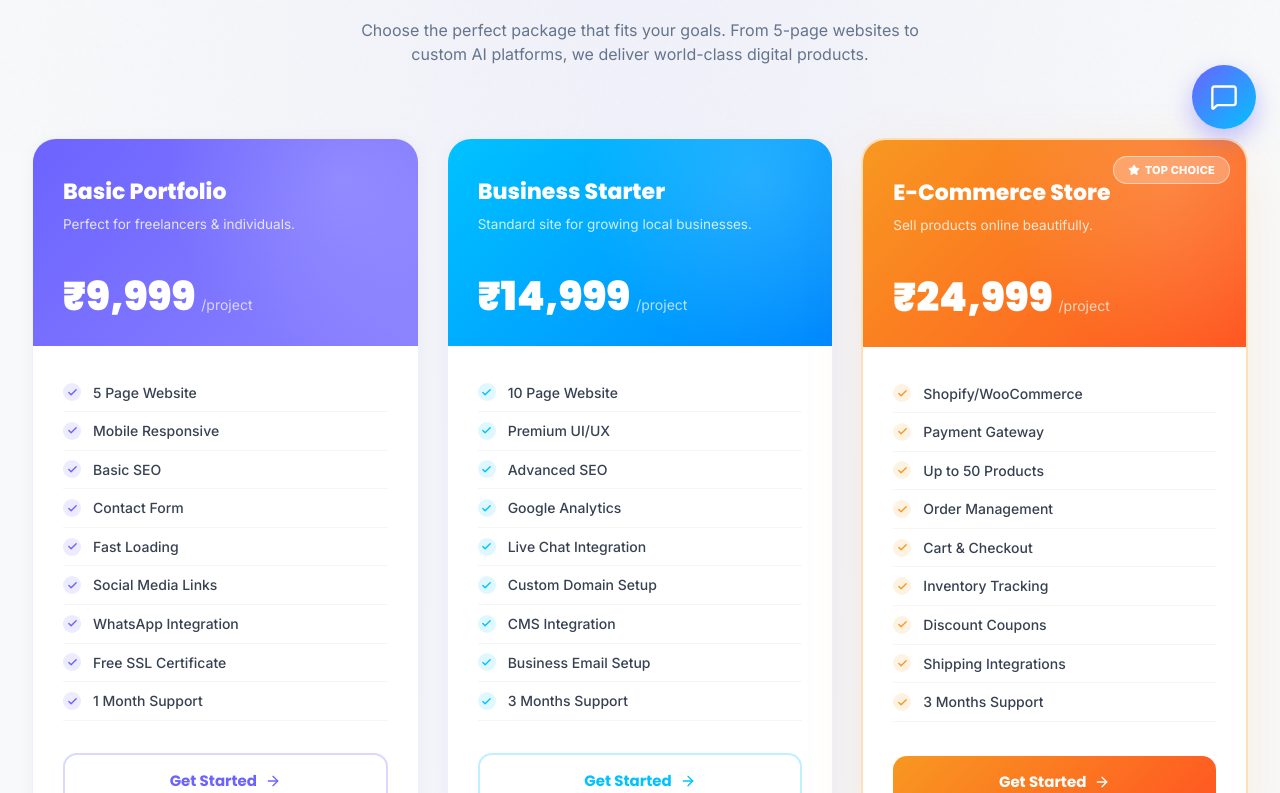
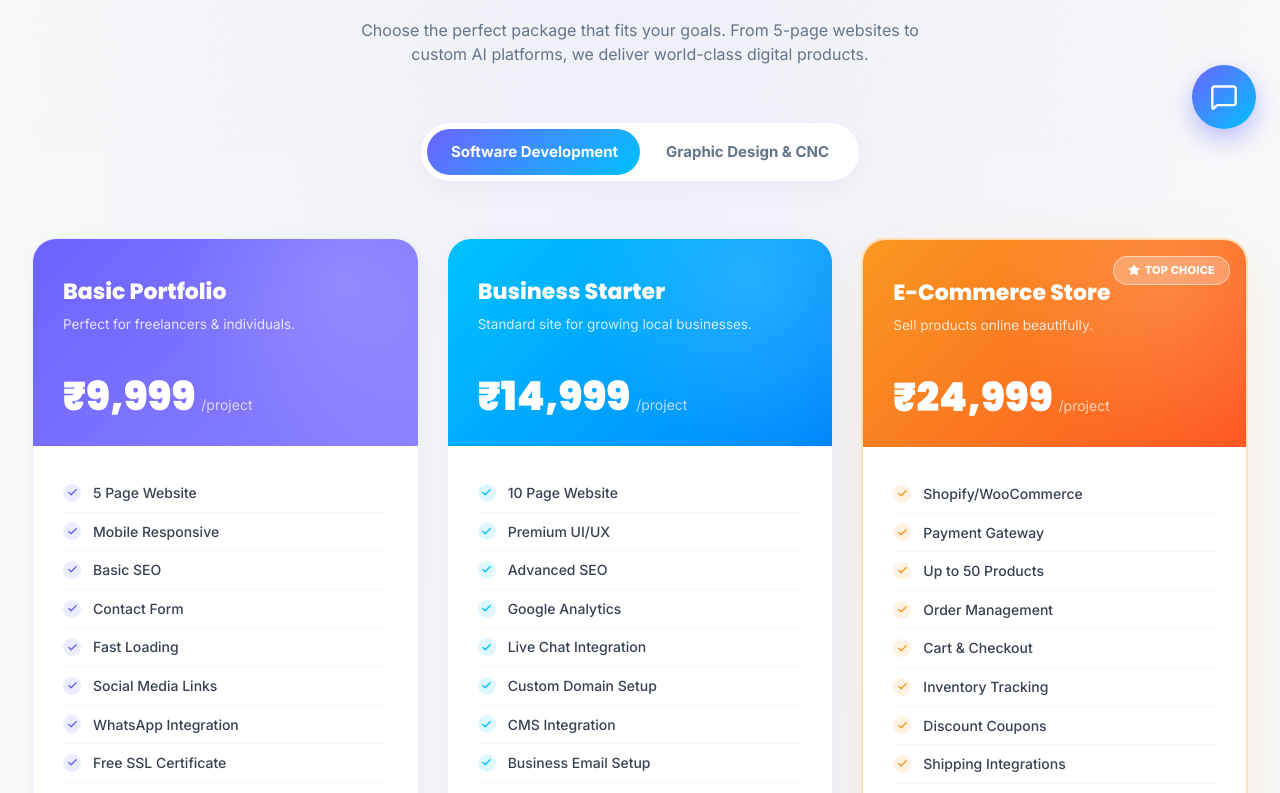
Before and after one commit to priyanshuvishwakarma273403/Webnex-Agency, a Next.js app: page /pricing in a window 1280 px wide. Shown: the part 647-1440 px from the top of the page. Built offline with nearby package versions, Linux system fonts and the light colour scheme.

Commit message:
feat: implement PricingSection component with service plans and inquiry form

```diff
--- a/src/sections/PricingSection.js
+++ b/src/sections/PricingSection.js
@@ -43,9 +43,37 @@ const plans = [
   },
 ];
 
+const designPlans = [
+  {
+    name: 'Branding & Basics', price: 'Starts ₹499', period: '', desc: 'Essential brand identity graphics.', gradient: 'linear-gradient(135deg,#FF6B9D,#E74C3C)', color: '#FF6B9D', popular: true,
+    features: [{ text: 'Logo Design: ₹999', ok: true }, { text: 'Premium Logo: ₹2,499', ok: true }, { text: 'Visiting Card: ₹499', ok: true }, { text: 'Letterhead Design: ₹499', ok: true }, { text: 'Resume / CV Design: ₹499', ok: true }, { text: 'Vector Tracing: ₹499', ok: true }, { text: 'Brand Identity Kit: ₹4,999', ok: true }]
+  },
+  {
+    name: 'Marketing & Social', price: 'Starts ₹299', period: '', desc: 'Engage your audience visually.', gradient: 'linear-gradient(135deg,#00C2FF,#0088FF)', color: '#00C2FF', popular: false,
+    features: [{ text: 'Social Media Post: ₹299/post', ok: true }, { text: 'Flyer / Pamphlet: ₹799', ok: true }, { text: 'Poster Design: ₹799', ok: true }, { text: 'Banner / Flex: ₹999', ok: true }, { text: 'Menu Card Design: ₹999', ok: true }, { text: 'Mockup Design: ₹799', ok: true }, { text: 'T-Shirt Design: ₹799', ok: true }]
+  },
+  {
+    name: 'Premium Print & Pack', price: 'Starts ₹799', period: '', desc: 'High-end print deliverables.', gradient: 'linear-gradient(135deg,#F89820,#FF5722)', color: '#F89820', popular: false,
+    features: [{ text: 'Brochure Design: ₹1,499', ok: true }, { text: 'Packaging Design: ₹1,999', ok: true }, { text: 'Book Cover Design: ₹999', ok: true }, { text: 'Invitation Card: ₹799', ok: true }, { text: 'Wedding Card: ₹1,499', ok: true }]
+  },
+  {
+    name: 'CNC Jali & Patterns', price: 'Starts ₹1,499', period: '', desc: 'Bespoke architectural CNC.', gradient: 'linear-gradient(135deg,#9B59B6,#8E44AD)', color: '#9B59B6', popular: true,
+    features: [{ text: 'Custom CNC Jali: ₹1,499', ok: true }, { text: 'Laser Cut Jali: ₹1,999', ok: true }, { text: 'Decorative Wall Jali: ₹2,499', ok: true }, { text: 'Modern Geometric Jali: ₹1,999', ok: true }, { text: 'Wooden Partition Jali: ₹2,499', ok: true }, { text: 'CNC Door/Window Jali: ₹2,499+', ok: true }, { text: 'Mandir Jali Design: ₹2,999', ok: true }]
+  },
+  {
+    name: 'CNC Files & Convert', price: 'Starts ₹499', period: '', desc: 'Ready-to-cut digital assets.', gradient: 'linear-gradient(135deg,#2ECC71,#10A37F)', color: '#2ECC71', popular: false,
+    features: [{ text: '2D CNC / DXF / SVG: ₹499', ok: true }, { text: 'AI/CDR to CNC Conversion: ₹499', ok: true }, { text: 'Nesting File Design: ₹799', ok: true }, { text: 'CNC Machine Ready File: ₹999', ok: true }, { text: 'Acrylic Laser Cut Design: ₹1,499', ok: true }, { text: 'Metal Laser Cutting: ₹1,999', ok: true }]
+  },
+  {
+    name: 'Acoustic & Panels', price: 'Starts ₹1,499', period: '', desc: 'Interior paneling designs.', gradient: 'linear-gradient(135deg,#6C63FF,#8B83FF)', color: '#6C63FF', popular: false,
+    features: [{ text: 'Acoustic Panel CNC: ₹1,499', ok: true }, { text: 'Acoustic Grooving: ₹1,999', ok: true }, { text: 'Custom Wall Art CNC: ₹1,999', ok: true }, { text: 'Acoustic Wall Panel Layout: ₹2,499', ok: true }, { text: 'Soundproof Panel Pattern: ₹2,499', ok: true }, { text: 'Custom Ceiling Panel: ₹2,999', ok: true }]
+  }
+];
+
 export default function PricingSection() {
   const headingRef = useRef(null);
   const isInView = useInView(headingRef, { once: true });
+  const [activeTab, setActiveTab] = useState('software'); // 'software' | 'design'
   const [activePlan, setActivePlan] = useState(null);
   const [agreed, setAgreed] = useState(false);
   const [formData, setFormData] = useState({ firstName: '', lastName: '', email: '', requirements: '' });
@@ -133,10 +161,39 @@ export default function PricingSection() {
           }
         `}</style>
 
+        <div style={{ display: 'flex', justifyContent: 'center', marginBottom: 40 }}>
+          <div style={{ display: 'inline-flex', background: 'white', padding: 6, borderRadius: 100, border: '1px solid rgba(108,99,255,0.1)', boxShadow: '0 8px 24px rgba(0,0,0,0.03)', position: 'relative' }}>
+            <button
+              onClick={() => setActiveTab('software')}
+              style={{ position: 'relative', zIndex: 1, padding: '12px 24px', borderRadius: 100, border: 'none', background: 'transparent', fontWeight: 700, fontSize: 15, cursor: 'pointer', color: activeTab === 'software' ? 'white' : '#64748b', transition: 'color 0.3s' }}
+            >
+              Software Development
+            </button>
+            <button
+              onClick={() => setActiveTab('design')}
+              style={{ position: 'relative', zIndex: 1, padding: '12px 24px', borderRadius: 100, border: 'none', background: 'transparent', fontWeight: 700, fontSize: 15, cursor: 'pointer', color: activeTab === 'design' ? 'white' : '#64748b', transition: 'color 0.3s' }}
+            >
+              Graphic Design & CNC
+            </button>
+
+            <motion.div
+              layoutId="pricingTabBubble"
+              style={{ position: 'absolute', top: 6, bottom: 6, borderRadius: 100, background: 'linear-gradient(135deg,#6C63FF,#00C2FF)', zIndex: 0 }}
+              initial={false}
+              animate={{
+                left: activeTab === 'software' ? 6 : '50%',
+                width: 'calc(50% - 6px)'
+              }}
+              transition={{ type: 'spring', stiffness: 300, damping: 30 }}
+            />
+          </div>
+        </div>
+
         {/* Plans */}
         <div className="pricing-grid-9">
-          {plans.map((plan, i) => (
-            <motion.div key={plan.name}
+          <AnimatePresence mode="wait">
+            {(activeTab === 'software' ? plans : designPlans).map((plan, i) => (
+              <motion.div key={plan.name}
               initial={{ opacity: 0, y: 50 }}
               whileInView={{ opacity: 1, y: 0 }}
               viewport={{ once: true, margin: '-50px' }}
@@ -209,6 +266,7 @@ export default function PricingSection() {
               </div>
             </motion.div>
           ))}
+          </AnimatePresence>
         </div>
 
         {/* Guarantee */}
```
